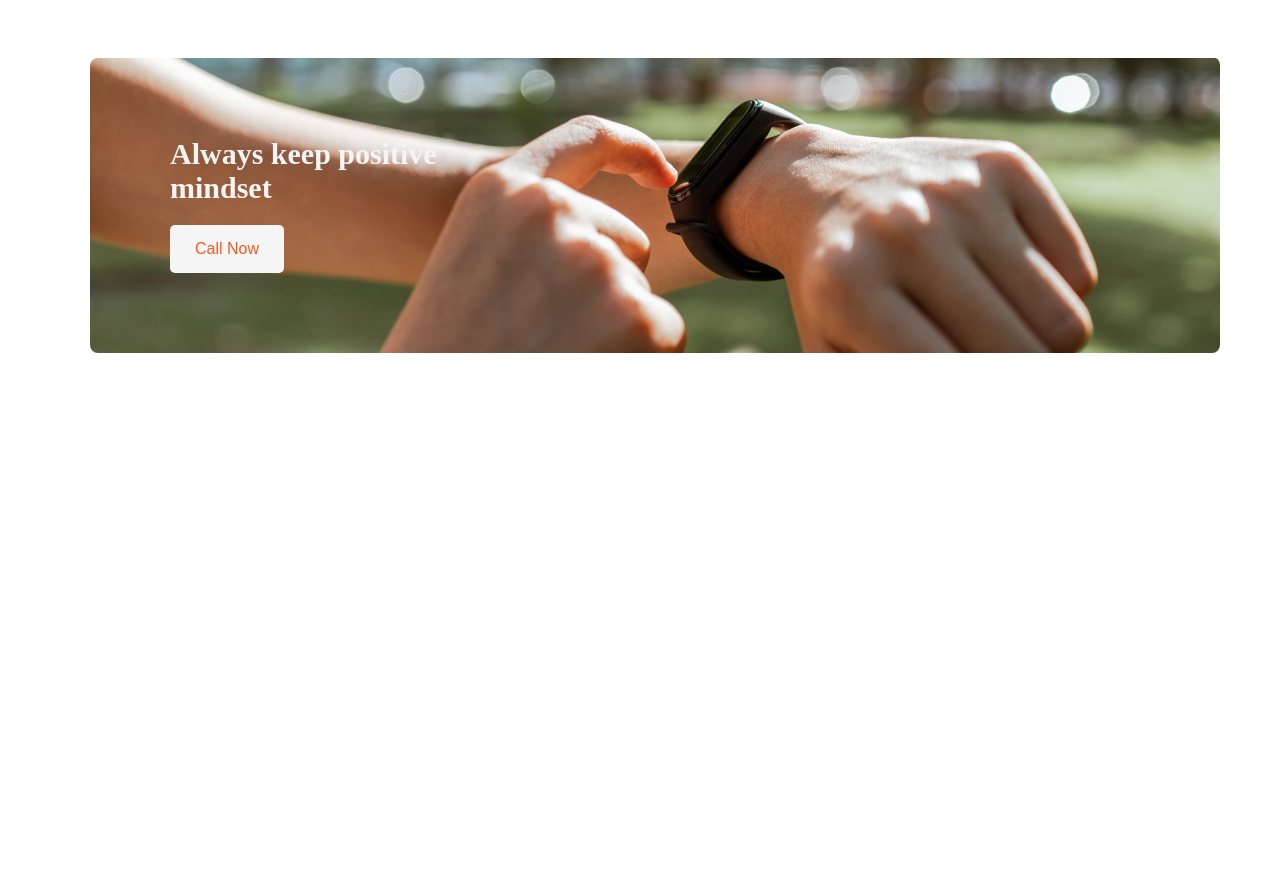
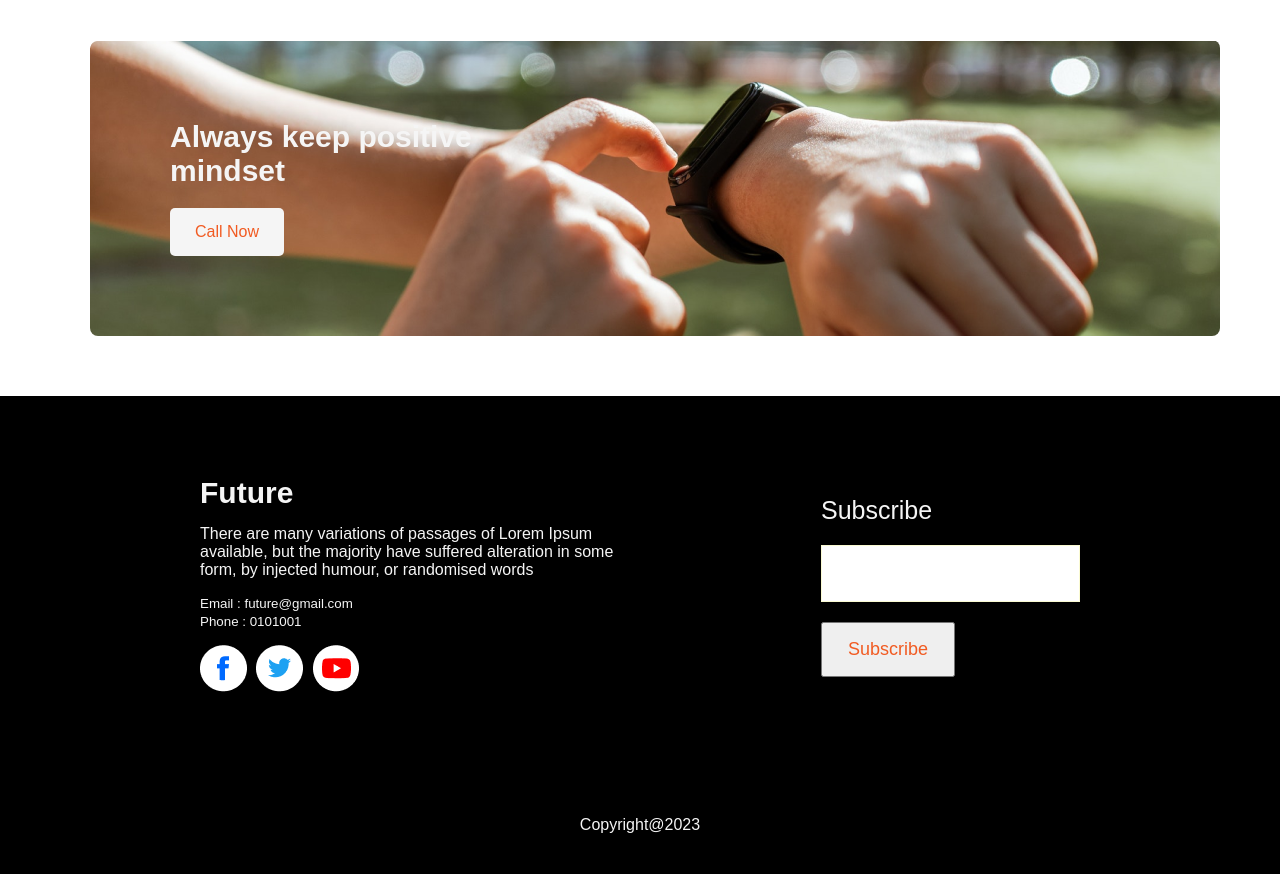
Before and after one commit to Mohammadashif007/about-me, a plain HTML site: page index.html in a window 1280 px wide. Shown: the part 1864-2738 px from the top of the page. Before the commit the page ends 2277 px from the top, so only its background shows below. Drawn offline with Linux system fonts and the light colour scheme.

Commit message:
project done

```diff
--- a/index.html
+++ b/index.html
@@ -106,8 +106,35 @@
             </section>
         </main>
         <footer>
-            <div></div>
-            <div></div>
+            <section class="footer-section">
+                <div>
+                    <h2 class="footer-title">Future</h2>
+                    <p class="footer-text">
+                        There are many variations of passages of Lorem Ipsum
+                        <br />
+                        available, but the majority have suffered alteration in
+                        some <br />
+                        form, by injected humour, or randomised words
+                    </p>
+                    <p><small>Email : future@gmail.com</small></p>
+                    <p><small>Phone : 0101001</small></p>
+                    <div class="footer-icons">
+                        <img src="images/icons/fb.png" alt="" />
+                        <img src="images/icons/twitter.png" alt="" />
+                        <img src="images/icons/youtube.png" alt="" />
+                    </div>
+                </div>
+                <div>
+                    <form>
+                        <label class="subscribe-title">Subscribe</label>
+                        <br />
+                        <input class="input-field" type="text" />
+                        <br />
+                        <input class="submit" type="submit" value="Subscribe" />
+                    </form>
+                </div>
+            </section>
+            <p class="Copyright">Copyright@2023</p>
         </footer>
     </body>
 </html>
--- a/style.css
+++ b/style.css
@@ -1,6 +1,7 @@
 * {
     margin: 0;
     padding: 0;
+    font-family: sans-serif, Georgia, 'Times New Roman', Times, serif;
 }
 header {
     background-image: url("images/banner/banner1.png");
@@ -116,3 +117,46 @@ header button {
 /* .positive-mindset button:hover::after {
     transition: 0.8s;
 } */
+.footer-section {
+    display: flex;
+    color: whitesmoke;
+    background-color: black;
+    align-items: center;
+    justify-content: space-between;
+    padding: 80px 200px;
+}
+.footer-title {
+    font-size: 30px;
+    margin-bottom: 15px;
+}
+.footer-text {
+    margin-bottom: 15px;
+}
+.footer-icons {
+    margin-top: 15px;
+}
+.footer-icons img {
+    margin-right: 5px;
+}
+.subscribe-title {
+    font-size: 25px;
+}
+footer {
+    background-color: black;
+}
+.input-field {
+    margin: 20px 0;
+    padding : 20px 40px;
+    border: 1px solid lightgoldenrodyellow;
+}
+.submit {
+    padding: 15px 25px;
+    font-size: 18px;
+    color: #f15b22;
+}
+.Copyright {
+    color: whitesmoke;
+    padding: 40px;
+    display: flex;
+    justify-content: center;
+}
```
